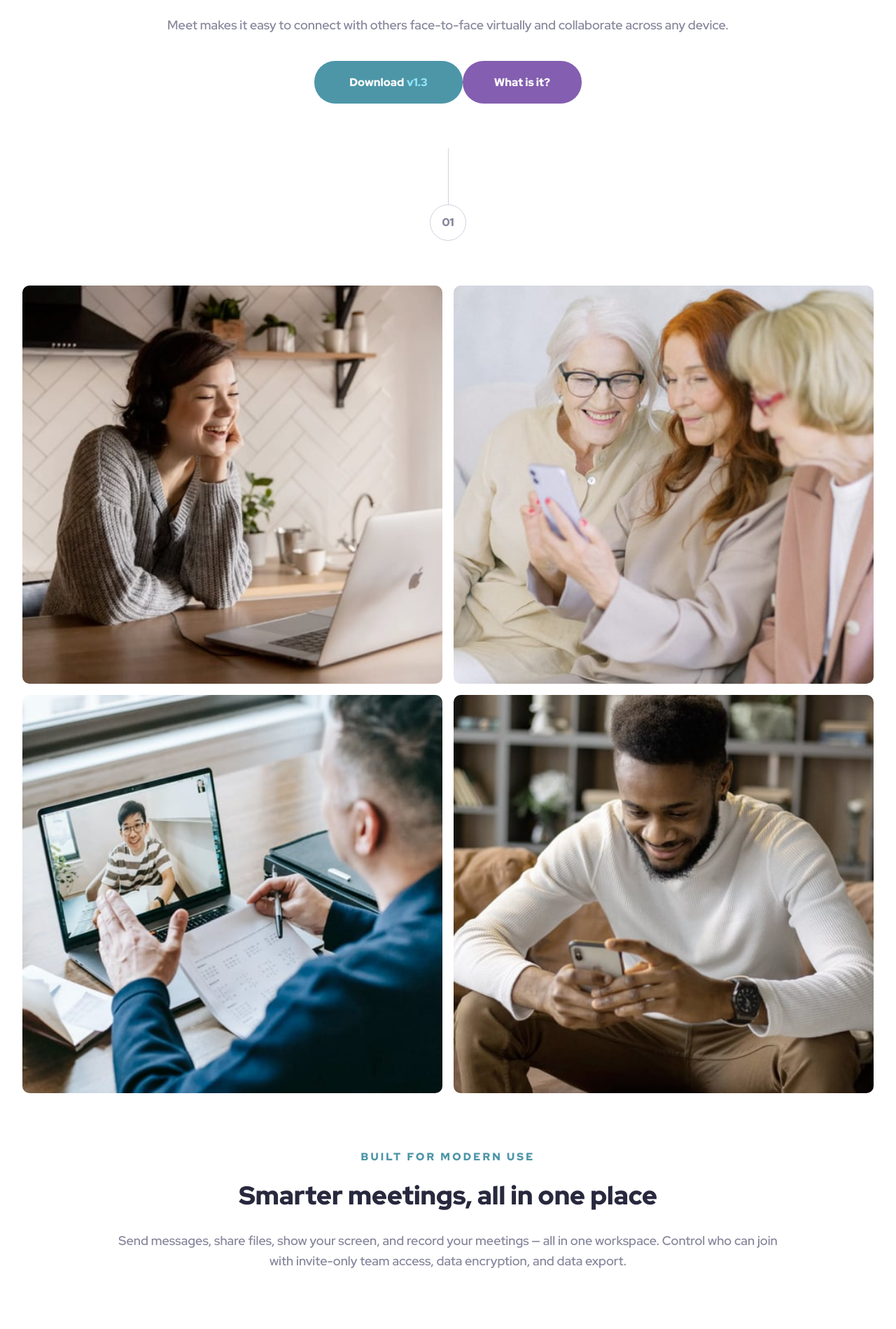
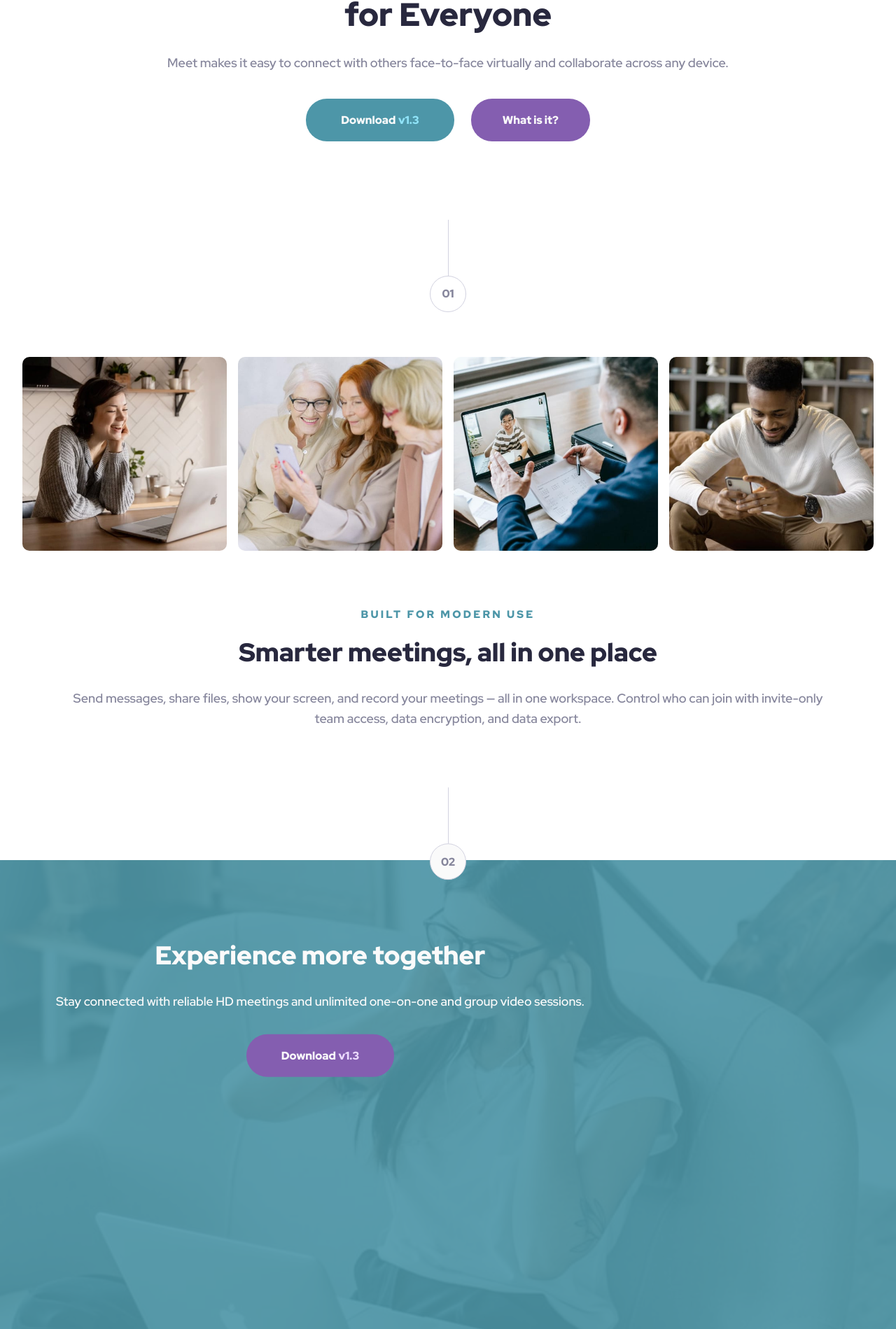
Before and after one commit to rainof/meet-landing-page-project, a React (Create React App) app: page / in a window 1280 px wide. Shown: the part 557-2456 px from the top of the page at 70% size. Built offline with nearby package versions, Linux system fonts and the light colour scheme.

Commit message:
style: complete adjustments for tablet-responsive design

```diff
--- a/src/App.js
+++ b/src/App.js
@@ -12,7 +12,7 @@ import tablet_footer from './assets/tablet/image-footer.jpg'
 import desktop_footer from './assets/desktop/image-footer.jpg'
 
 function App({data}) {
-  const { quote, description, download_button, download_version, what_button, section_1, section_1_title, section_1_quote, section_1_description, section_2, section_2_title, section_2_description } = data;
+  const { quote_1, quote_2, description, download_button, download_version, what_button, section_1, section_1_title, section_1_quote, section_1_description, section_2, section_2_title, section_2_description } = data;
 
   const image_files = [
     woman_videocall,
@@ -33,7 +33,10 @@ function App({data}) {
           <img className="hero_merge" src={hero_merge} alt="hero" />
         </div>
         <div className="app_header">
-          <p className="app_quote">{quote}</p>
+          <p className="app_quote">
+            <div>{quote_1}</div>
+            <div>{quote_2}</div>
+          </p>
           <p className="app_desc">{description}</p>
           <div className="button_container">
             <button className="download_btn">
--- a/src/App.scss
+++ b/src/App.scss
@@ -103,7 +103,6 @@ $small-quote-style: text-style($cyan-600, 16px, 900);
         flex-direction: column;
         justify-content: center;
         align-items: center;
-        padding: 0 10vw;
 
         .app_quote {
           margin-bottom: 10px;
@@ -116,10 +115,11 @@ $small-quote-style: text-style($cyan-600, 16px, 900);
           margin-bottom: 20px;
           @include apply-style($app-desc-style);
           line-height: 1.8rem;
+          padding: 0 5rem;
         }
 
         .button_container {
-          padding: 0 10vw;
+          padding: 0 20vw;
 
           .download_btn {
             padding: 20px 50px;
@@ -293,7 +293,7 @@ $small-quote-style: text-style($cyan-600, 16px, 900);
           position: absolute;
           padding-top: 2rem;
           z-index: 2;
-          transform: translate(0%, -108vw);
+          transform: translate(0%, -110vw);
 
           .sect_2_title {
             margin: 0;
@@ -343,221 +343,114 @@ $small-quote-style: text-style($cyan-600, 16px, 900);
   }
 }
 
-@media (min-width: 600px) and (max-width: 900px) {
+@media (min-width: 410px) {
   #root {
-    // display: flex;
-    // justify-content: center;
-    // align-items: flex-start;
-    // height: 100vh;
-    // text-align: center;
-    // overflow-x: hidden;
-    // margin: 0;
 
     .app {
-      // width: auto;
-      // display: flex;
-      // flex-direction: column;
-      // justify-content: center;
-      // align-items: center;
-      // margin-top: 4rem;
+      footer {
+        position: relative;
 
-      .logo {
-        // margin-bottom: 4rem;
-        // height: 12%;
+        .footer_container {
+          .footer_content {
+            position: absolute;
+            padding-top: 2rem;
+            z-index: 2;
+            transform: translate(0%, -100vw);
           }
-
-      header {
-        // display: flex;
-        // flex-direction: column;
-        // justify-content: center;
-        // align-items: center;
-
-        // .hero_container {
-        //   display: flex;
-        //   justify-content: center;
-        //   align-items: center;
-
-        //   .hero_left, .hero_right {
-        //     display: none;
-        //   }
-
-        //   .hero_merge {
-        //     width: 97%;
-        //   }
-        // }
-
-        // .hero_container img {
-        //   width: 100%;
-        //   height: auto;
-        // }
-
-        .app_header {
-          display: flex;
-          flex-direction: column;
-          justify-content: center;
-          align-items: center;
-
-          .app_quote {
-            margin-bottom: 10px;
-            @include apply-style($app-quote-style);
-            font-size: 3rem;
-            padding: 0 15vw;
-            line-height: 3.4rem;
         }
-
-          .app_desc {
-            margin-bottom: 20px;
-            @include apply-style($app-desc-style);
-            padding: 0 2vw;
-            line-height: 1.8rem;
       }
-
-          .download_btn {
-            padding: 20px 50px;
-            margin-top: 0.5rem;
-            border-radius: 30px;
-            background-color: $cyan-600;
-            border-style: none;
-            cursor: pointer;
-            transition: background-color 0.3s;
-
-            .download_text {
-              @include apply-style($cyan-button-style);
     }
-
-            .download_version {
-              @include apply-style($cyan-version-style);
-            }
-
-            &:hover {
-              background-color: $cyan-300;
   }
 }
 
-          .what_btn {
-            padding: 20px 45px;
-            margin-top: 1rem;
-            border-radius: 30px;
-            background-color: $purple-600;
-            border-style: none;
-            cursor: pointer;
-            transition: background-color 0.3s;
-            @include apply-style($purple-button-style);
+@media (min-width: 490px) {
+  #root {
 
-            &:hover {
-              background-color: $purple-300;
+    .app {
+      footer {
+        position: relative;
+
+        .footer_container {
+          .footer_content {
+            position: absolute;
+            padding-top: 2rem;
+            z-index: 2;
+            transform: translate(0%, -95vw);
+          }
+        }
+      }
+    }
+  }
 }
 
+@media (min-width: 574px) {
+  #root {
+
+    .app {
+      footer {
+        position: relative;
+
+        .footer_container {
+          .footer_content {
+            position: absolute;
+            padding-top: 2rem;
+            z-index: 2;
+            transform: translate(0%, -90vw);
+          }
+        }
+      }
+    }
+  }
+}
+
+@media (min-width: 600px) and (max-width: 675px) {
+  #root {
+    .app {
+      header {
+        .app_header {
+          .app_desc {
+            padding: 0 5rem;
+          }
+          .button_container {
+            padding: 0 10vw;
+
+            .what_btn {
+              margin-left: 1.5rem;
+            }
           }
         }
       }
       main {
         .section_1 {
-          display: flex;
-          flex-direction: column;
-          align-items: center;
-
           .connected_line {
-            width: 1px;
             height: 5rem;
-            background-color: $slate-300;
-            margin-top: 4rem;
-          }
-
-          .circle_number {
-            display: flex;
-            justify-content: center;
-            align-items: center;
-            width: 50px;
-            height: 50px;
-            border-radius: 50%;
-            border: $slate-300 1px solid;
-            @include apply-style($section-style);
+            margin-top: 7rem;
           }
         }
 
         .main_images_container {
           display: grid;
-          grid-template-columns: repeat(2, 1fr);
-          grid-template-rows: repeat(2, 1fr);
+          grid-template-columns: repeat(4, 1fr);
+          grid-template-rows: 1fr;
           align-items: stretch;
           gap: 1rem;
           margin: 4rem 0;
           padding: 0 2rem;
-
-          .main_image_container {
-            display: flex;
-            justify-content: center;
-            align-items: center;
-          }
-
-          .main_image {
-            width: 100%;
-            height: auto;
-            border-radius: 10px;
-          }
-        }
-
-        .sect_1_title {
-          text-transform: uppercase;
-          letter-spacing: 0.2rem;
-          margin: 0;
-          @include apply-style($small-quote-style);
-          font-size: 0.95rem;
-          line-height: 3.4rem;
-        }
-
-        .sect_1_quote {
-          margin: 0;
-          @include apply-style($app-quote-style);
-          font-size: 2.3rem;
-          padding: 0 2rem;
-          line-height: 3.4rem;
         }
 
         .sect_1_desc {
-          margin: 0;
-          @include apply-style($app-desc-style);
-          padding: 0 2.5rem;
-          line-height: 1.8rem;
-          margin-top: 1.5rem;
+          padding: 0 6rem;
         }
       }
 
       footer {
         position: relative;
 
-        .section_2 {
-          position: relative;
-          display: flex;
-          flex-direction: column;
-          align-items: center;
-          z-index: 3;
-          transform: translate(0%, 15%);
-
-          .connected_line {
-            width: 1px;
-            height: 5rem;
-            background-color: $slate-300;
-            margin-top: 3.5rem;
-          }
-
-          .circle_number {
-            display: flex;
-            justify-content: center;
-            align-items: center;
-            width: 50px;
-            height: 50px;
-            background-color: $white;
-            border-radius: 50%;
-            border: $slate-300 1px solid;
-            @include apply-style($section-style);
-          }
-        }
-
         .footer_container {
           position: relative;
           width: 100vw;
+          display: flex;
+          flex-direction: column;
 
           .footer_bg {
             position: relative;
@@ -571,13 +464,97 @@ $small-quote-style: text-style($cyan-600, 16px, 900);
             .mobile_footer {
               display: none;
             }
+          }
 
-            .footer_overlay {
+          .footer_content {
             position: absolute;
+            padding-top: 2rem;
+            z-index: 2;
+            transform: translate(0%, 4.5vw);
+
+            .sect_2_title {
+              margin: 0;
+              @include apply-style($footer-quote-style);
+              font-size: 2.3rem;
+              padding: 0 4rem;
+              line-height: 3.4rem;
+            }
+
+            .sect_2_desc {
+              margin: 0;
+              @include apply-style($footer-desc-style);
+              font-size: 1.1rem;
+              padding: 0 5rem;
+              line-height: 1.8rem;
+              margin-top: 1.5rem;
+            }
+          }
+        }
+      }
+    }
+  }
+}
+
+@media (min-width: 676px) and (max-width: 840px) {
+  #root {
+    .app {
+      header {
+        .app_header {
+          .app_desc {
+            padding: 0 5rem;
+          }
+          .button_container {
+            padding: 0 10vw;
+
+            .what_btn {
+              margin-left: 1.5rem;
+            }
+          }
+        }
+      }
+      main {
+        .section_1 {
+          .connected_line {
+            height: 5rem;
+            margin-top: 7rem;
+          }
+        }
+
+        .main_images_container {
+          display: grid;
+          grid-template-columns: repeat(4, 1fr);
+          grid-template-rows: 1fr;
+          align-items: stretch;
+          gap: 1rem;
+          margin: 4rem 0;
+          padding: 0 2rem;
+        }
+
+        .sect_1_desc {
+          padding: 0 6rem;
+        }
+      }
+
+      footer {
+        position: relative;
+
+        .footer_container {
+          position: relative;
           width: 100vw;
-              height: 100%;
-              background-color: $footer-overlay;
-              // z-index: 1;
+          display: flex;
+          flex-direction: column;
+
+          .footer_bg {
+            position: relative;
+
+            .tablet_footer {
+              width: 100%;
+              height: auto;
+              display: block;
+            }
+
+            .mobile_footer {
+              display: none;
             }
           }
 
@@ -585,13 +562,13 @@ $small-quote-style: text-style($cyan-600, 16px, 900);
             position: absolute;
             padding-top: 2rem;
             z-index: 2;
-            transform: translate(0%, -108vw);
+            transform: translate(0%, 6vw);
 
             .sect_2_title {
               margin: 0;
               @include apply-style($footer-quote-style);
               font-size: 2.3rem;
-              padding: 0 2rem;
+              padding: 0 4rem;
               line-height: 3.4rem;
             }
 
@@ -599,33 +576,9 @@ $small-quote-style: text-style($cyan-600, 16px, 900);
               margin: 0;
               @include apply-style($footer-desc-style);
               font-size: 1.1rem;
-              padding: 0 2.5rem;
+              padding: 0 5rem;
               line-height: 1.8rem;
               margin-top: 1.5rem;
-            }
-
-            .buttons {
-
-              margin-top: 2rem;
-
-              .download_btn {
-                padding: 20px 50px;
-                border-radius: 30px;
-                background-color: $purple-600;
-                border-style: none;
-                cursor: pointer;
-                transition: background-color 0.3s;
-
-                .download_text {
-                  @include apply-style($purple-button-style);
-                }
-
-                .download_version {
-                  @include apply-style($purple-version-style);
-                }
-
-                &:hover {
-                  background-color: $purple-300;
             }
           }
         }
@@ -633,5 +586,187 @@ $small-quote-style: text-style($cyan-600, 16px, 900);
     }
   }
 }
+
+@media (min-width: 760px){
+  #root {
+    .app {
+      header {
+        .app_header {
+          .app_desc {
+            padding: 0 5rem;
+          }
+          .button_container {
+            padding: 0 10vw;
+
+            .what_btn {
+              margin-left: 1.5rem;
             }
           }
+        }
+      }
+      main {
+        .section_1 {
+          .connected_line {
+            height: 5rem;
+            margin-top: 7rem;
+          }
+        }
+
+        .main_images_container {
+          display: grid;
+          grid-template-columns: repeat(4, 1fr);
+          grid-template-rows: 1fr;
+          align-items: stretch;
+          gap: 1rem;
+          margin: 4rem 0;
+          padding: 0 2rem;
+        }
+
+        .sect_1_desc {
+          padding: 0 6rem;
+        }
+      }
+
+      footer {
+        position: relative;
+
+        .footer_container {
+          position: relative;
+          width: 100vw;
+          display: flex;
+          flex-direction: column;
+
+          .footer_bg {
+            position: relative;
+
+            .tablet_footer {
+              width: 100%;
+              height: auto;
+              display: block;
+            }
+
+            .mobile_footer {
+              display: none;
+            }
+          }
+
+          .footer_content {
+            position: absolute;
+            padding-top: 2rem;
+            z-index: 2;
+            transform: translate(0%, 10vw);
+
+            .sect_2_title {
+              margin: 0;
+              @include apply-style($footer-quote-style);
+              font-size: 2.3rem;
+              padding: 0 4rem;
+              line-height: 3.4rem;
+            }
+
+            .sect_2_desc {
+              margin: 0;
+              @include apply-style($footer-desc-style);
+              font-size: 1.1rem;
+              padding: 0 5rem;
+              line-height: 1.8rem;
+              margin-top: 1.5rem;
+            }
+          }
+        }
+      }
+    }
+  }
+}
+
+@media (min-width: 915px) {
+  #root {
+    .app {
+      header {
+        .app_header {
+          .app_desc {
+            padding: 0 5rem;
+          }
+          .button_container {
+            padding: 0 10vw;
+
+            .what_btn {
+              margin-left: 1.5rem;
+            }
+          }
+        }
+      }
+      main {
+        .section_1 {
+          .connected_line {
+            height: 5rem;
+            margin-top: 7rem;
+          }
+        }
+
+        .main_images_container {
+          display: grid;
+          grid-template-columns: repeat(4, 1fr);
+          grid-template-rows: 1fr;
+          align-items: stretch;
+          gap: 1rem;
+          margin: 4rem 0;
+          padding: 0 2rem;
+        }
+
+        .sect_1_desc {
+          padding: 0 6rem;
+        }
+      }
+
+      footer {
+        position: relative;
+
+        .footer_container {
+          position: relative;
+          width: 100vw;
+          display: flex;
+          flex-direction: column;
+
+          .footer_bg {
+            position: relative;
+
+            .tablet_footer {
+              width: 100%;
+              height: auto;
+              display: block;
+            }
+
+            .mobile_footer {
+              display: none;
+            }
+          }
+
+          .footer_content {
+            position: absolute;
+            padding-top: 2rem;
+            z-index: 2;
+            transform: translate(0%, 6vw);
+
+            .sect_2_title {
+              margin: 0;
+              @include apply-style($footer-quote-style);
+              font-size: 2.3rem;
+              padding: 0 4rem;
+              line-height: 3.4rem;
+            }
+
+            .sect_2_desc {
+              margin: 0;
+              @include apply-style($footer-desc-style);
+              font-size: 1.1rem;
+              padding: 0 5rem;
+              line-height: 1.8rem;
+              margin-top: 1.5rem;
+            }
+          }
+        }
+      }
+    }
+  }
+}
--- a/src/index.js
+++ b/src/index.js
@@ -7,7 +7,8 @@ import reportWebVitals from './reportWebVitals';
 const root = ReactDOM.createRoot(document.getElementById('root'));
 
 const appData = {
-  quote: "Group Chat for Everyone",
+  quote_1: "Group Chat",
+  quote_2: "for Everyone",
   description: "Meet makes it easy to connect with others face-to-face virtually and collaborate across any device.",
   download_button: "Download",
   download_version: "v1.3",
```
Lines whose indentation alone changed are shown as unchanged.
